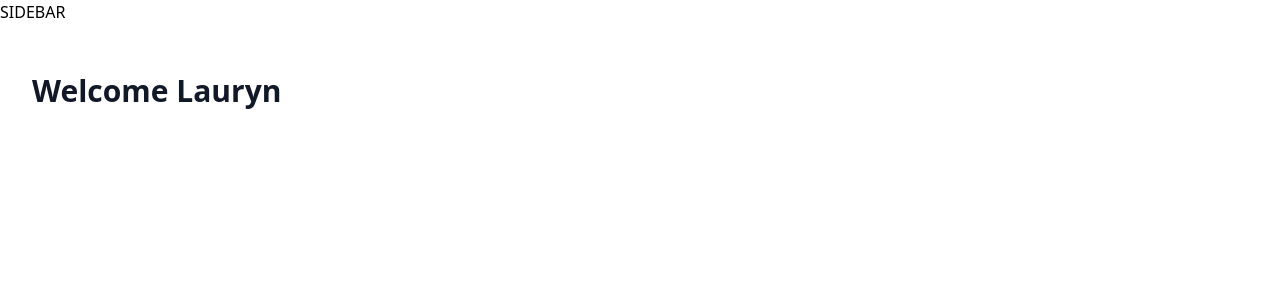
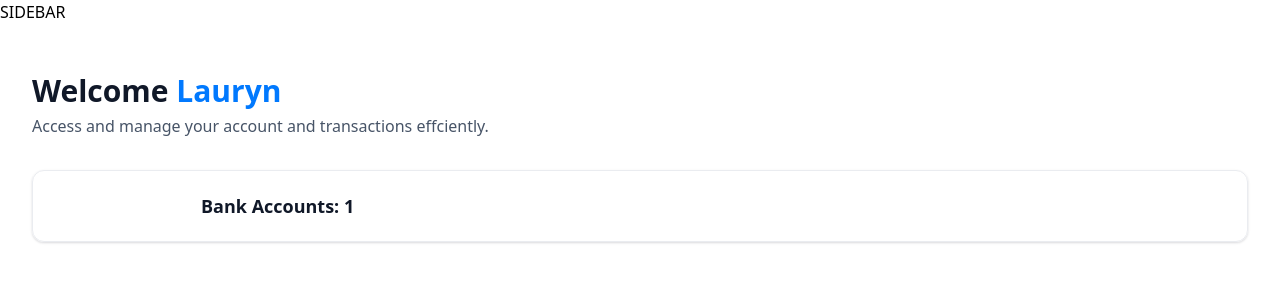
Before and after one commit to LaurynSch/banking-system, a Next.js app: page / in a window 1280 px wide. Shown: the top 300 px of the page. Built offline with nearby package versions, Linux system fonts and the light colour scheme.

Commit message:
Fix Tailwind config + TS interface typo, add TotalBalanceBox component to home page

```diff
--- a/app/(root)/page.tsx
+++ b/app/(root)/page.tsx
@@ -1,4 +1,5 @@
 import HeaderBox from "@/components/HeaderBox";
+import TotalBalanceBox from "@/components/TotalBalanceBox";
 import React from "react";
 
 const Home = () => {
@@ -14,6 +15,11 @@ const Home = () => {
             user={loggedIn?.firstName || "Guest"}
             subtext="Access and manage your account and transactions effciently."
           />
+          <TotalBalanceBox
+            accounts={[]}
+            totalBanks={1}
+            totalCurrentBalance={1250.35}
+          />
         </header>
       </div>
     </section>
--- a/app/globals.css
+++ b/app/globals.css
@@ -301,7 +301,7 @@
 
   /* Payment Transfer */
   .payment-transfer {
-    @apply no-scrollbar flex flex-col overflow-y-scroll bg-gray-25 p-8 md:max-h-screen xl:py-12;
+    @apply no-scrollbar flex flex-col overflow-y-scroll bg-gray-50 p-8 md:max-h-screen xl:py-12;
   }
 
   .payment-transfer_form-item {
--- a/components/HeaderBox.tsx
+++ b/components/HeaderBox.tsx
@@ -1,5 +1,3 @@
-//import React from "react";
-//import { title, user, subtext } from "HeaderBoxProps";
 const HeaderBox = ({
   type = "title",
   title,
@@ -14,6 +12,7 @@ const HeaderBox = ({
           <span className="text-bankGradient">&nbsp;{user}</span>
         )}
       </h1>
+      <p className="header-box-subtext">{subtext}</p>
     </div>
   );
 };
--- /dev/null
+++ b/components/TotalBalanceBox.tsx
@@ -0,0 +1,18 @@
+//import React from "react";
+
+const TotalBalanceBox = ({
+  accounts = [],
+  totalBanks,
+  totalCurrentBalance,
+}: TotalBalanceBoxProps) => {
+  return (
+    <section className="total-balance">
+      <div className="total-balance-chart">{/* DoughnutChart */}</div>
+      <div className="flex flex-col gap-6">
+        <h2 className="header-2">Bank Accounts: {totalBanks}</h2>
+      </div>
+    </section>
+  );
+};
+
+export default TotalBalanceBox;
--- /dev/null
+++ b/tailwind.config.backup.cjs
@@ -0,0 +1,14 @@
+/** @type {import('tailwindcss').Config} */
+module.exports = {
+  content: [
+    "./pages/**/*.{ts,tsx}",
+    "./components/**/*.{ts,tsx}",
+    "./app/**/*.{ts,tsx}",
+    "./src/**/*.{ts,tsx}",
+    "./constants/**/*.{ts,tsx}",
+  ],
+  theme: {
+    extend: {},
+  },
+  plugins: [],
+};
--- a/tailwind.config.cjs
+++ /dev/null
@@ -1,12 +0,0 @@
-/** @type {import('tailwindcss').Config} */
-module.exports = {
-  content: [
-    "./app/**/*.{js,ts,jsx,tsx}", //app directory
-    "./pages/**/*.{js,ts,jsx,tsx}", //pages directory
-    "./components/**/*.{js,ts,jsx,tsx}", //all components
-  ],
-  theme: {
-    extend: {},
-  },
-  plugins: [],
-};
--- a/types/index.d.ts
+++ b/types/index.d.ts
@@ -202,7 +202,7 @@ declare interface BankTabItemProps {
   appwriteItemId?: string;
 }
 
-declare interface TotlaBalanceBoxProps {
+declare interface TotalBalanceBoxProps {
   accounts: Account[];
   totalBanks: number;
   totalCurrentBalance: number;
```
Also changed, not shown: 1 other file (tests, documents, lock files or other folders).
